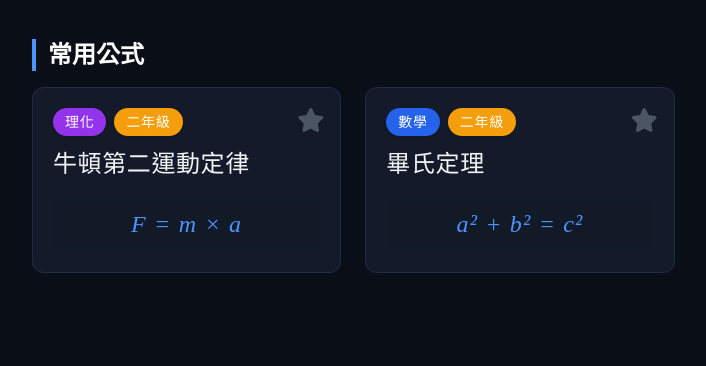
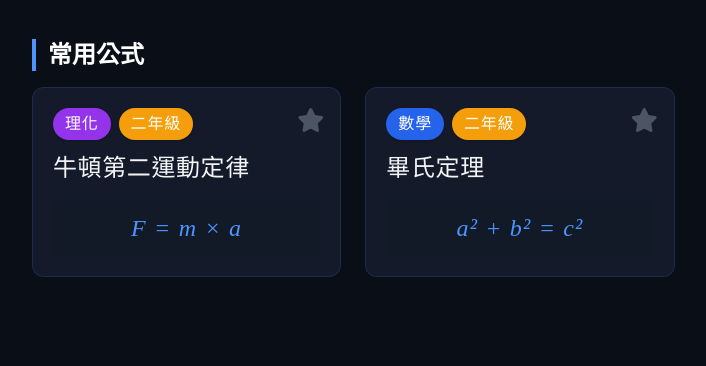
Before and after one commit to HannahTien/math, a Flask app: page / in a window 1280 px wide. Shown: the part 266-632 px from the top of the page, without its empty margins (120-826 px from the left). Run offline with Flask 3, Linux system fonts and the light colour scheme; some libraries are stand-ins or nearby versions; some web fonts are replaced.

Commit message:
整體做好-16

```diff
--- a/templates/index.html
+++ b/templates/index.html
@@ -18,7 +18,6 @@
                     fontFamily: {
                         sans: ['"Noto Serif TC"', 'PMingLiU', 'serif'],
                         wenkai: ['"LXGW WenKai Mono TC"', 'monospace'],
-                        // 🌟 新增：註冊 math 字體為 STIX Two Text
                         math: ['"STIX Two Text"', '"Noto Serif TC"', 'serif']
                     },
                     colors: {
@@ -112,8 +111,8 @@
                      onclick="openModal(this)">
                     <button class="absolute top-4 right-4 text-gray-600 hover:text-yellow-500 fav-btn" onclick="event.stopPropagation(); toggleFavorite(this)"><i class="fa-solid fa-star text-2xl"></i></button>
                     <div class="flex gap-2 mb-3">
-                        <span class="font-wenkai font-light text-sm text-white px-3 py-1 bg-tagPhys rounded-full shadow tracking-wider">理化</span>
-                        <span class="font-wenkai font-light text-sm text-white px-3 py-1 bg-tagG2 rounded-full shadow tracking-wider">二年級</span>
+                        <span class="font-wenkai font-light text-base text-white px-3 py-1 bg-tagPhys rounded-full shadow tracking-wider">理化</span>
+                        <span class="font-wenkai font-light text-base text-white px-3 py-1 bg-tagG2 rounded-full shadow tracking-wider">二年級</span>
                     </div>
                     <h3 class="font-wenkai font-normal text-2xl mb-3 text-gray-100 tracking-wide">牛頓第二運動定律</h3>
                     <div class="text-highlight text-2xl font-math italic text-center mt-4 bg-gray-900 bg-opacity-50 py-3 rounded tracking-wider">F = m × a</div>
@@ -124,8 +123,8 @@
                      onclick="openModal(this)">
                     <button class="absolute top-4 right-4 text-gray-600 hover:text-yellow-500 fav-btn" onclick="event.stopPropagation(); toggleFavorite(this)"><i class="fa-solid fa-star text-2xl"></i></button>
                     <div class="flex gap-2 mb-3">
-                        <span class="font-wenkai font-light text-sm text-white px-3 py-1 bg-tagMath rounded-full shadow tracking-wider">數學</span>
-                        <span class="font-wenkai font-light text-sm text-white px-3 py-1 bg-tagG2 rounded-full shadow tracking-wider">二年級</span>
+                        <span class="font-wenkai font-light text-base text-white px-3 py-1 bg-tagMath rounded-full shadow tracking-wider">數學</span>
+                        <span class="font-wenkai font-light text-base text-white px-3 py-1 bg-tagG2 rounded-full shadow tracking-wider">二年級</span>
                     </div>
                     <h3 class="font-wenkai font-normal text-2xl mb-3 text-gray-100 tracking-wide">畢氏定理</h3>
                     <div class="text-highlight text-2xl font-math italic text-center mt-4 bg-gray-900 bg-opacity-50 py-3 rounded tracking-wider">a² + b² = c²</div>
@@ -146,8 +145,8 @@
                          onclick="openModal(this)">
                         <button class="absolute top-4 right-4 text-gray-600 hover:text-yellow-500 fav-btn" onclick="event.stopPropagation(); toggleFavorite(this)"><i class="fa-solid fa-star text-2xl"></i></button>
                         <div class="flex gap-2 mb-3">
-                            <span class="font-wenkai font-light text-sm text-white px-3 py-1 bg-tagMath rounded-full shadow tracking-wider">數學</span>
-                            <span class="font-wenkai font-light text-sm text-white px-3 py-1 bg-tagG1 rounded-full shadow tracking-wider">一年級</span>
+                            <span class="font-wenkai font-light text-base text-white px-3 py-1 bg-tagMath rounded-full shadow tracking-wider">數學</span>
+                            <span class="font-wenkai font-light text-base text-white px-3 py-1 bg-tagG1 rounded-full shadow tracking-wider">一年級</span>
                         </div>
                         <h3 class="font-wenkai font-normal text-2xl mb-3 text-gray-100 tracking-wide">一元一次方程式</h3>
                         <div class="text-highlight text-2xl font-math italic text-center mt-4 bg-gray-900 py-3 rounded tracking-wider">ax + b = 0</div>
@@ -169,8 +168,8 @@
                          onclick="openModal(this)">
                         <button class="absolute top-4 right-4 text-gray-600 hover:text-yellow-500 fav-btn" onclick="event.stopPropagation(); toggleFavorite(this)"><i class="fa-solid fa-star text-2xl"></i></button>
                         <div class="flex gap-2 mb-3">
-                            <span class="font-wenkai font-light text-sm text-white px-3 py-1 bg-tagPhys rounded-full shadow tracking-wider">理化</span>
-                            <span class="font-wenkai font-light text-sm text-white px-3 py-1 bg-tagG2 rounded-full shadow tracking-wider">二年級</span>
+                            <span class="font-wenkai font-light text-base text-white px-3 py-1 bg-tagPhys rounded-full shadow tracking-wider">理化</span>
+                            <span class="font-wenkai font-light text-base text-white px-3 py-1 bg-tagG2 rounded-full shadow tracking-wider">二年級</span>
                         </div>
                         <h3 class="font-wenkai font-normal text-2xl mb-3 text-gray-100 tracking-wide">密度公式</h3>
                         <div class="text-highlight text-2xl font-math italic text-center mt-4 bg-gray-900 py-3 rounded tracking-wider">D = M / V</div>
@@ -197,8 +196,8 @@
         <div class="bg-cardbg border border-highlight w-full max-w-md rounded-2xl p-6 relative transform scale-95 transition-transform duration-200 shadow-[0_0_30px_rgba(77,148,255,0.2)]" id="modal-content">
             <button onclick="closeModal()" class="absolute top-4 right-4 text-gray-500 hover:text-white text-2xl"><i class="fa-solid fa-xmark"></i></button>
             <div class="flex gap-2 mb-4" id="modal-tags-container">
-                <span id="modal-subject" class="font-wenkai font-light text-sm text-white px-3 py-1 rounded-full shadow bg-gray-600 tracking-wider">科目</span>
-                <span id="modal-grade" class="font-wenkai font-light text-sm text-white px-3 py-1 rounded-full shadow bg-gray-600 tracking-wider">年級</span>
+                <span id="modal-subject" class="font-wenkai font-light text-base text-white px-3 py-1 rounded-full shadow bg-gray-600 tracking-wider">科目</span>
+                <span id="modal-grade" class="font-wenkai font-light text-base text-white px-3 py-1 rounded-full shadow bg-gray-600 tracking-wider">年級</span>
             </div>
             <h2 id="modal-title" class="font-wenkai font-normal text-3xl mb-4 text-white tracking-wide">公式名稱</h2>
             <div id="modal-formula" class="bg-gray-900 text-highlight text-3xl font-math italic text-center py-6 rounded-xl mb-6 border border-gray-700 tracking-wider">
@@ -302,14 +301,15 @@
             favorites.forEach(fav => {
                 const subjectColor = getSubjectColorClass(fav.subject);
                 const gradeColor = getGradeColorClass(fav.grade);
+                // 🌟 修改：收藏頁面的標籤 text-sm 也換成 text-base
                 container.innerHTML += `
                     <div class="glass-card rounded-xl p-5 cursor-pointer relative formula-card"
                          data-title="${fav.title}" data-formula="${fav.formula}" data-subject="${fav.subject}" data-grade="${fav.grade}" data-desc="${fav.desc}"
                          onclick="openModal(this)">
                         <button class="absolute top-4 right-4 text-yellow-500 hover:text-gray-600 fav-btn" onclick="event.stopPropagation(); toggleFavorite(this)"><i class="fa-solid fa-star text-2xl"></i></button>
                         <div class="flex gap-2 mb-3">
-                            <span class="font-wenkai font-light text-sm text-white px-3 py-1 ${subjectColor} rounded-full shadow tracking-wider">${fav.subject}</span>
-                            <span class="font-wenkai font-light text-sm text-white px-3 py-1 ${gradeColor} rounded-full shadow tracking-wider">${fav.grade}</span>
+                            <span class="font-wenkai font-light text-base text-white px-3 py-1 ${subjectColor} rounded-full shadow tracking-wider">${fav.subject}</span>
+                            <span class="font-wenkai font-light text-base text-white px-3 py-1 ${gradeColor} rounded-full shadow tracking-wider">${fav.grade}</span>
                         </div>
                         <h3 class="font-wenkai font-normal text-2xl mb-3 text-gray-100 tracking-wide">${fav.title}</h3>
                         <div class="text-highlight text-2xl font-math italic text-center mt-4 bg-gray-900 bg-opacity-50 py-3 rounded tracking-wider">${fav.formula}</div>
@@ -354,11 +354,12 @@
             const modalSubject = document.getElementById('modal-subject');
             const modalGrade = document.getElementById('modal-grade');
 
+            // 🌟 修改：JavaScript 裡替換的 class 也把 text-sm 換成 text-base
             modalSubject.innerText = subject;
-            modalSubject.className = `font-wenkai font-light text-sm text-white px-3 py-1 rounded-full shadow tracking-wider ${getSubjectColorClass(subject)}`;
+            modalSubject.className = `font-wenkai font-light text-base text-white px-3 py-1 rounded-full shadow tracking-wider ${getSubjectColorClass(subject)}`;
 
             modalGrade.innerText = grade;
-            modalGrade.className = `font-wenkai font-light text-sm text-white px-3 py-1 rounded-full shadow tracking-wider ${getGradeColorClass(grade)}`;
+            modalGrade.className = `font-wenkai font-light text-base text-white px-3 py-1 rounded-full shadow tracking-wider ${getGradeColorClass(grade)}`;
 
             const modal = document.getElementById('detail-modal');
             const content = document.getElementById('modal-content');
```
